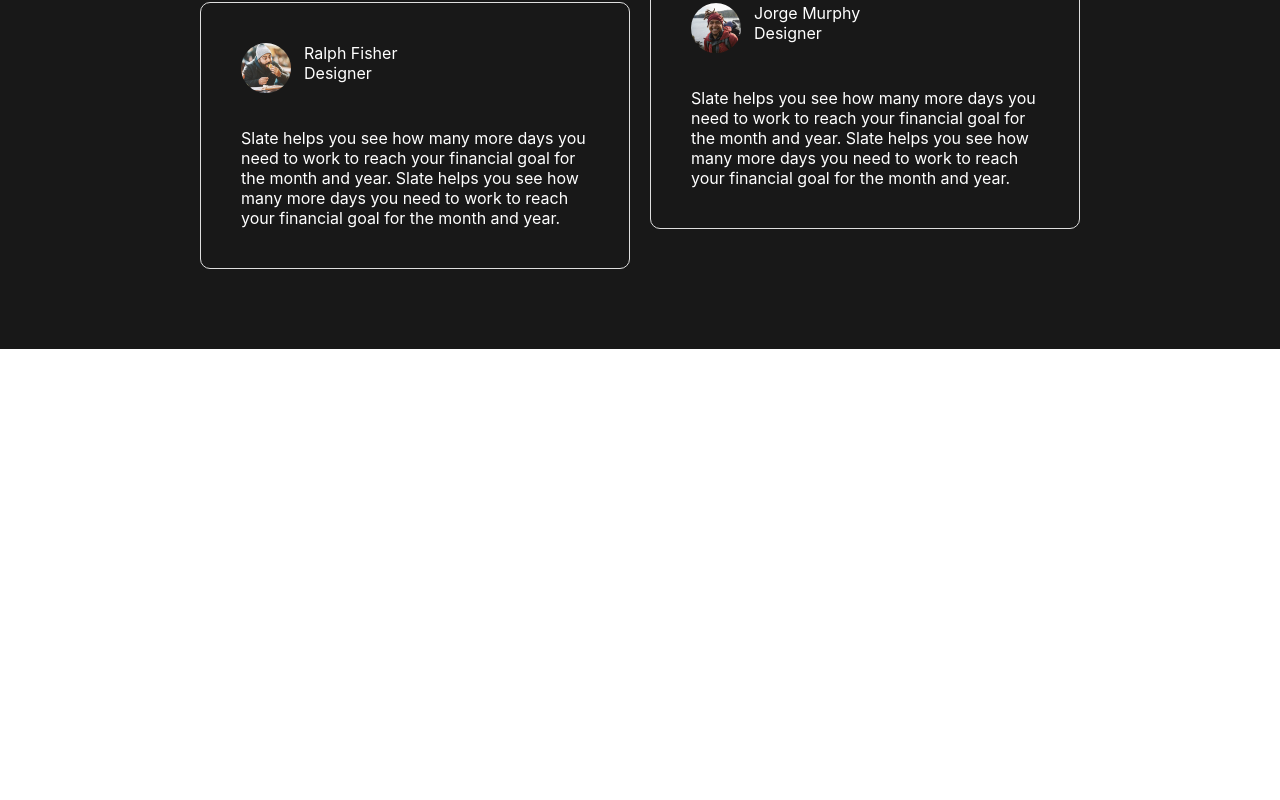
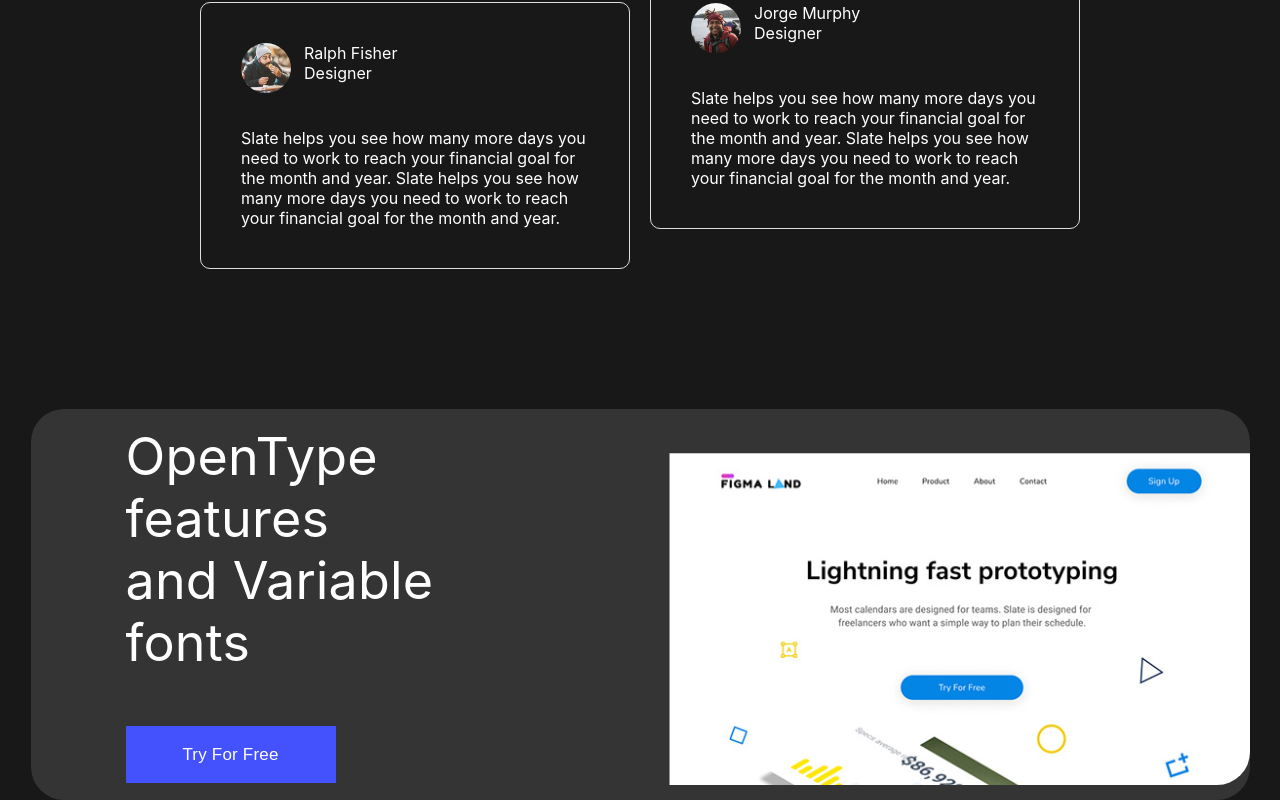
Before and after one commit to aswanip-git/figma-landing-page, a React (Create React App) app: page / in a window 1280 px wide. Shown: the part 5399-6199 px from the top of the page. Before the commit the page ends 5748 px from the top, so only its background shows below. Built offline with nearby package versions, Linux system fonts and the light colour scheme.

Commit message:
call-to-action - Initial commit

```diff
--- a/src/App.js
+++ b/src/App.js
@@ -6,6 +6,7 @@
 import Gallery from "./components/Gallery/Gallery";
 import Partners from "./components/Partners/Partners";
 import Testimonials from "./components/Testimonials/Testimonials";
+import CallToAction from "./components/CallToAction/CallToAction";
 
 import "./App.css";
 
@@ -19,6 +20,7 @@
       <Gallery />
       <Partners />
       <Testimonials />
+      <CallToAction />
     </div>
   );
 }
--- /dev/null
+++ b/src/components/CallToAction/CallToAction.css
@@ -0,0 +1,38 @@
+.callToAction {
+  display: flex;
+  align-items: center;
+  justify-content: space-between;
+  width: 1219px;
+  background: #343434;
+  border-radius: 33px;
+  margin: auto;
+  margin-top: 60px;
+}
+
+.callToActionContent {
+  display: flex;
+  flex-direction: column;
+  align-items: flex-start;
+  padding: 17px 95px;
+  gap: 37px;
+  font-size: 52px;
+  line-height: 62px;
+  letter-spacing: 0.2px;
+  color: #ffffff;
+}
+
+.ctaButton .button {
+  padding: 15px 15px;
+  width: 210px;
+  background: #4452fe;
+  border: 1px solid #4452fe;
+  color: #ffffff;
+  font-weight: 500;
+  font-size: 17px;
+  line-height: 25px;
+  letter-spacing: 0.2px;
+}
+
+.callToActionMedia .image {
+  border-bottom-right-radius: 33px;
+}
--- /dev/null
+++ b/src/components/CallToAction/CallToAction.js
@@ -0,0 +1,28 @@
+import React from "react";
+import "./CallToAction.css";
+import CTAMedia from "../../images/call-to-action-media.svg";
+
+function CallToAction() {
+  return (
+    <div className="callToAction">
+      <div className="callToActionContent">
+        <div className="ctaTitle">
+          <p>
+            OpenType features <br />
+            and Variable fonts
+          </p>
+        </div>
+
+        <div className="ctaButton">
+          <button className="button">Try For Free</button>
+        </div>
+      </div>
+
+      <div className="callToActionMedia">
+        <img className="image" src={CTAMedia} alt="line-chart" />
+      </div>
+    </div>
+  );
+}
+
+export default CallToAction;
```
Also changed, not shown: src/images/call-to-action-media.svg (added).
